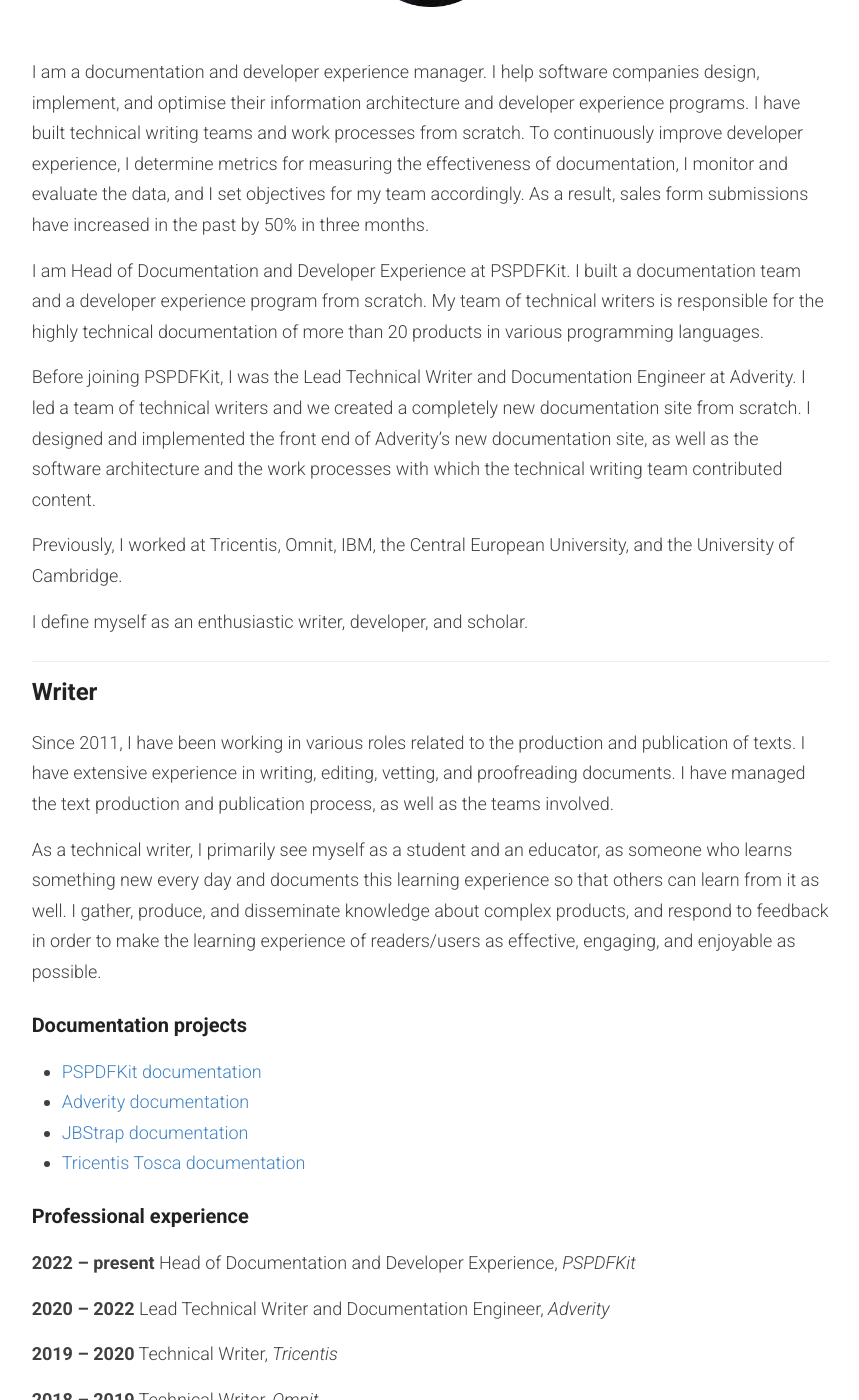
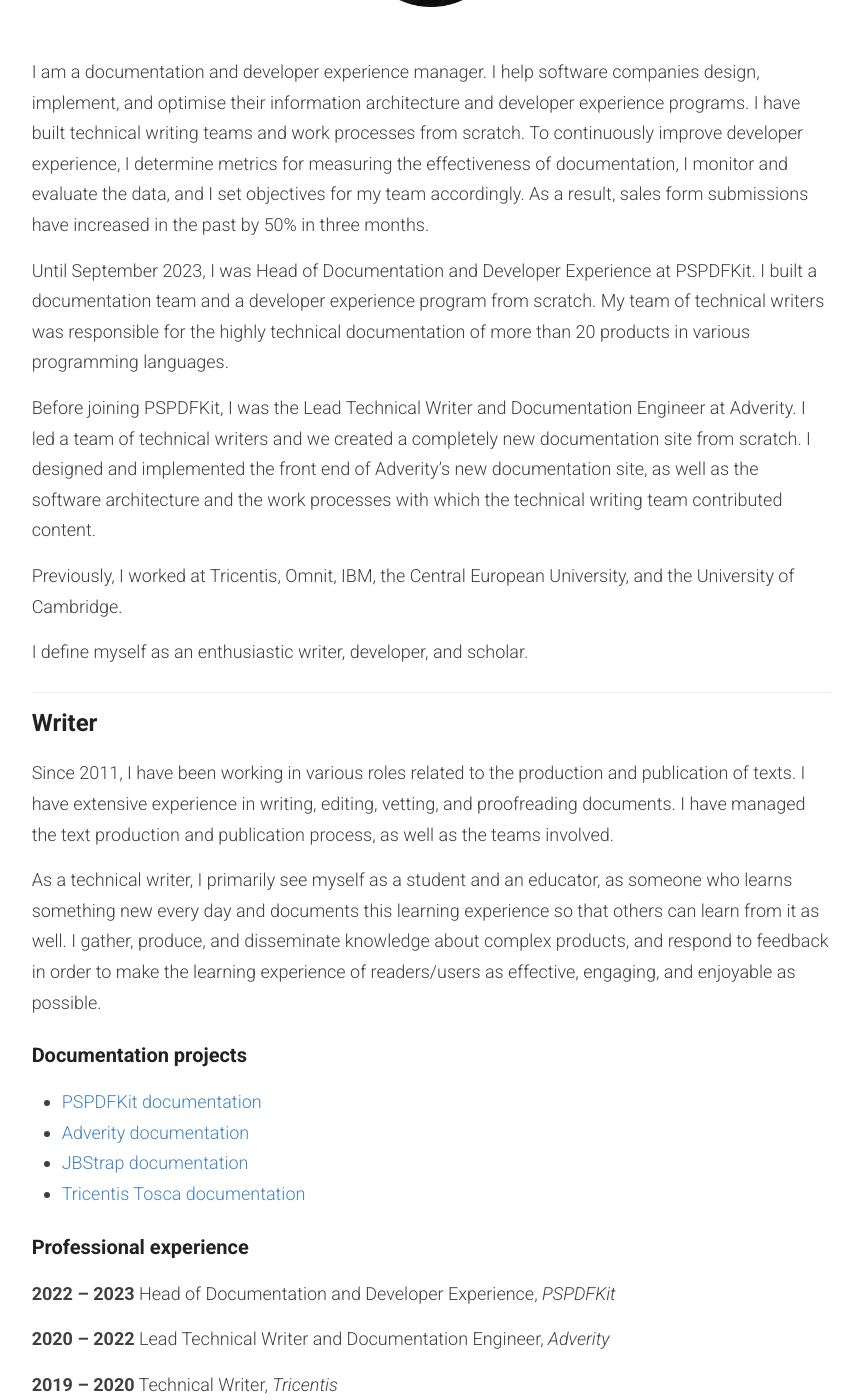
Before and after one commit to tothmano/manototh.github.io, a Jekyll site: the page built from _pages/home.md, in a window 1280 px wide and 1400 px high, scrolled down 304 px. Shown: the whole window, without its empty margins (209-1068 px from the left). Built offline with Jekyll 4.4.1, drawn with Linux system fonts in a browser that asks for light colours.

Commit message:
Update current position

```diff
--- a/_pages/home.md
+++ b/_pages/home.md
@@ -8,7 +8,7 @@
 
 I am a documentation and developer experience manager. I help software companies design, implement, and optimise their information architecture and developer experience programs. I have built technical writing teams and work processes from scratch. To continuously improve developer experience, I determine metrics for measuring the effectiveness of documentation, I monitor and evaluate the data, and I set objectives for my team accordingly. As a result, sales form submissions have increased in the past by 50% in three months.
 
-I am Head of Documentation and Developer Experience at PSPDFKit. I built a documentation team and a developer experience program from scratch. My team of technical writers is responsible for the highly technical documentation of more than 20 products in various programming languages.
+Until September 2023, I was Head of Documentation and Developer Experience at PSPDFKit. I built a documentation team and a developer experience program from scratch. My team of technical writers was responsible for the highly technical documentation of more than 20 products in various programming languages.
 
 Before joining PSPDFKit, I was the Lead Technical Writer and Documentation Engineer at Adverity. I led a team of technical writers and we created a completely new documentation site from scratch. I designed and implemented the front end of Adverity’s new documentation site, as well as the software architecture and the work processes with which the technical writing team contributed content.
 
@@ -30,7 +30,7 @@
 
 ### Professional experience
 
-**2022 – present** Head of Documentation and Developer Experience, *PSPDFKit*
+**2022 – 2023** Head of Documentation and Developer Experience, *PSPDFKit*
 
 **2020 – 2022** Lead Technical Writer and Documentation Engineer, *Adverity*
 
```
